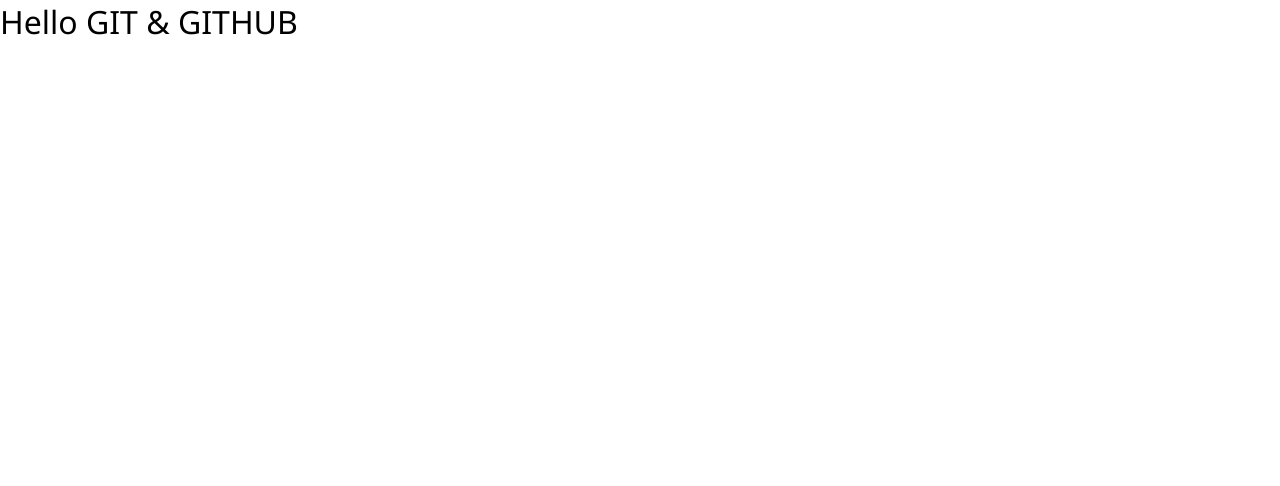
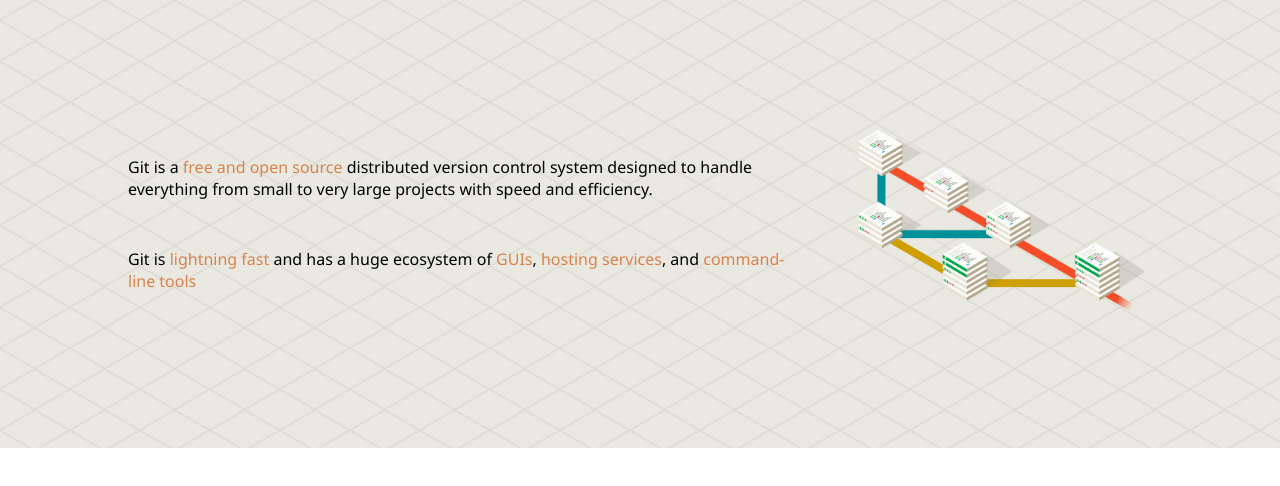
Before and after one commit to Yousef-Elkhawanki/git-github, a plain HTML site: page index.html in a window 1280 px wide. Drawn offline with Linux system fonts and the light colour scheme.

Commit message:
add git banner screen

```diff
--- a/index.html
+++ b/index.html
@@ -7,6 +7,17 @@
     <link rel="stylesheet" href="./public/style/main.css">
 </head>
 <body>
-    <h1>Hello GIT & GITHUB</h1>
+    <section class="git-banner">
+        <div class="container">
+            <div class="git-banner-text">
+                <p>Git is a <span>free and open source</span> distributed version control system designed to handle everything from small to very large
+                projects with speed and efficiency.</p>
+                <p>Git is <span>lightning fast</span> and has a huge ecosystem of <span>GUIs</span>, <span>hosting</span> <span>services</span>, and <span>command-line tools</span></p>
+            </div>
+            <div class="git-banner-image">
+                <img src="./public/assets/images/image.png" alt="">
+            </div>
+        </div>
+    </section>
 </body>
 </html>
--- a/public/style/main.css
+++ b/public/style/main.css
@@ -5,3 +5,36 @@
     font-family: 'Segoe UI', Tahoma, Geneva, Verdana, sans-serif;
     font-weight: 400;
 }
+
+.container{
+    width: 80%;
+    margin: 0 auto;
+    padding-block: 4em;
+}
+.git-banner {
+    background: url(../assets/images/bg.png);
+    background-repeat: repeat;
+}
+.git-banner .container {
+    display: flex;
+    align-items: center;
+    justify-content: space-between;
+    gap: 4em;
+}
+.git-banner-text {
+    display: flex;
+    flex-direction: column;
+    gap: 3em;
+}
+.git-banner-text span {
+    color: #d7834f;
+}
+.git-banner-image {
+    width: 50%;
+    height: 40vh;
+}
+.git-banner-image img {
+    width: 100%;
+    height: 100%;
+    object-fit: contain;
+}
```
Also changed, not shown: public/assets/images/bg.png (added), public/assets/images/image.png (added).
